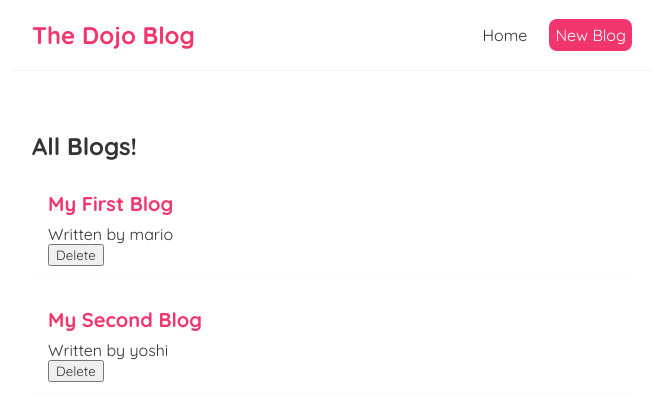
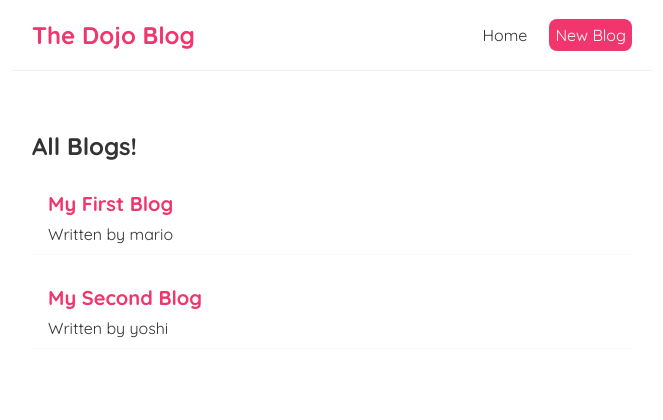
Before and after one commit to triartainyoman/react-dojo-blog, a React (Create React App) app: page / in a window 1280 px wide. Shown: the top 420 px of the page, without its empty margins (308-971 px from the left). Built offline with nearby package versions, Linux system fonts and the light colour scheme; data requests are answered from the project's data file.

Commit message:
Making a custom hook

```diff
--- a/src/BlogList.jsx
+++ b/src/BlogList.jsx
@@ -1,4 +1,4 @@
-const BlogList = ({ blogs, title, handleDelete }) => {
+const BlogList = ({ blogs, title }) => {
   return (
     <div className="blog-list">
       <h2>{title}</h2>
@@ -6,7 +6,6 @@ const BlogList = ({ blogs, title, handleDelete }) => {
         <div className="blog-preview" key={blog.id}>
           <h2 className="blog-title">{blog.title}</h2>
           <p>Written by {blog.author}</p>
-          <button onClick={() => handleDelete(blog.id)}>Delete</button>
         </div>
       ))}
     </div>
--- a/src/Home.jsx
+++ b/src/Home.jsx
@@ -1,50 +1,19 @@
 import { useState, useEffect } from "react";
 import BlogList from "./BlogList";
+import useFecth from "./useFetch";
 
 const Home = () => {
-  const [blogs, setBlogs] = useState(null);
-  const [isLoading, setIsLoading] = useState(true);
-  const [error, setError] = useState(null);
-
-  const handleDelete = (id) => {
-    const newBlogs = blogs.filter((blog) => blog.id !== id);
-    setBlogs(newBlogs);
-  };
-
-  useEffect(() => {
-    // Just for development - delete setTimeout when publish to production
-    setTimeout(() => {
-      fetch("http://localhost:8000/blogs")
-        .then((res) => {
-          // Make custom error message
-          if (!res.ok) {
-            throw Error("Could not fetch the data for that resource");
-          }
-          return res.json();
-        })
-        .then((data) => {
-          setBlogs(data);
-          setIsLoading(false);
-          setError(null);
-        })
-        .catch((err) => {
-          setError(err.message);
-          setIsLoading(false);
-        });
-    }, 1000);
-  }, []);
+  const {
+    data: blogs,
+    isLoading,
+    error,
+  } = useFecth("http://localhost:8000/blogs");
 
   return (
     <div className="home">
       {error && <div>{error}</div>}
       {isLoading && <div>Loading...</div>}
-      {blogs && (
-        <BlogList
-          blogs={blogs}
-          title="All Blogs!"
-          handleDelete={handleDelete}
-        />
-      )}
+      {blogs && <BlogList blogs={blogs} title="All Blogs!" />}
     </div>
   );
 };
--- /dev/null
+++ b/src/useFetch.jsx
@@ -0,0 +1,34 @@
+import { useState, useEffect } from "react";
+
+const useFecth = (url) => {
+  const [data, setData] = useState(null);
+  const [isLoading, setIsLoading] = useState(true);
+  const [error, setError] = useState(null);
+
+  useEffect(() => {
+    // Just for development - delete setTimeout when publish to production
+    setTimeout(() => {
+      fetch(url)
+        .then((res) => {
+          // Make custom error message
+          if (!res.ok) {
+            throw Error("Could not fetch the data for that resource");
+          }
+          return res.json();
+        })
+        .then((data) => {
+          setData(data);
+          setIsLoading(false);
+          setError(null);
+        })
+        .catch((err) => {
+          setError(err.message);
+          setIsLoading(false);
+        });
+    }, 1000);
+  }, [url]);
+
+  return { data, isLoading, error };
+};
+
+export default useFecth;
```
